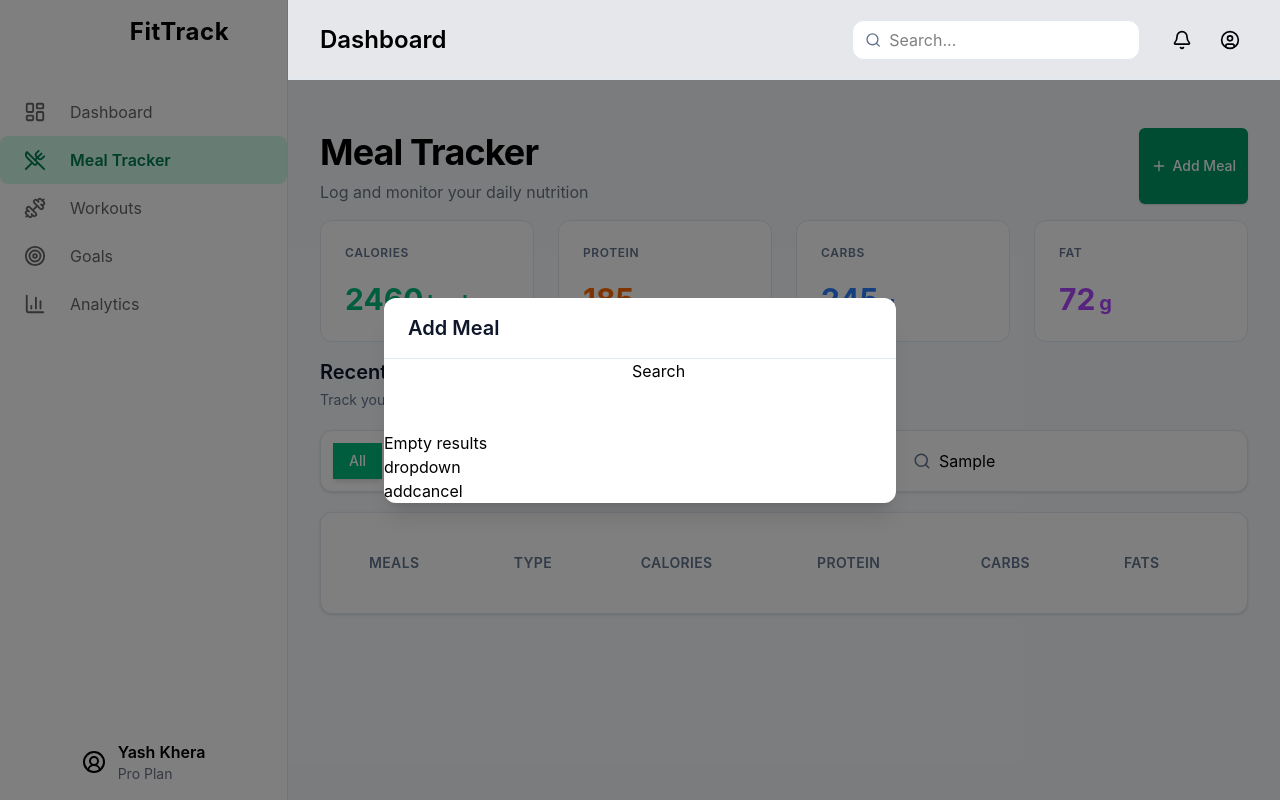
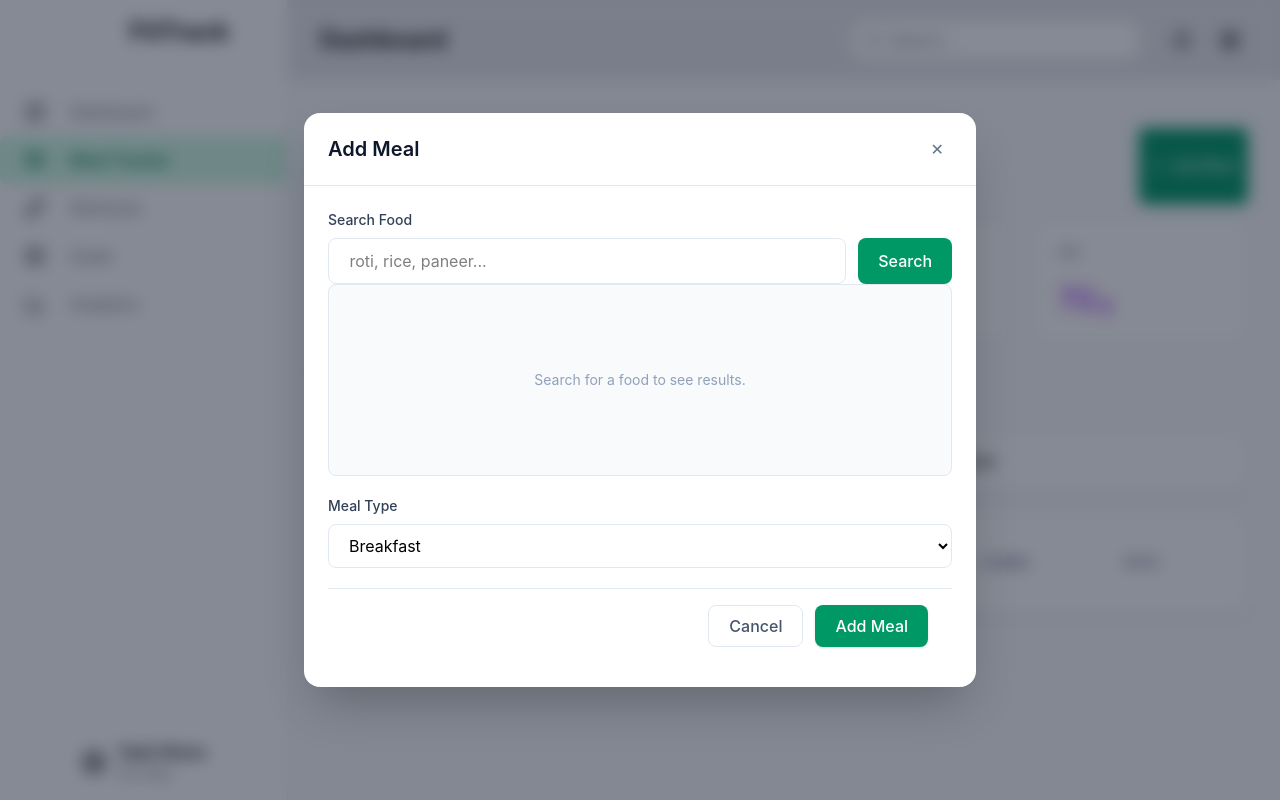
Before and after one commit to kherayash/FitTrack, a React (Vite) app: page /meals in a window 1280 px wide. Both pictures are taken after typing "Sample" into the empty fields and a click on the button "Add Meal". Built offline with nearby package versions, Linux system fonts and the light colour scheme.

Commit message:
completed add meal button and table linking

```diff
--- a/src/components/meals/AddMealModal.jsx
+++ b/src/components/meals/AddMealModal.jsx
@@ -1,8 +1,60 @@
-export default function AddMealModal({setIsModalOpen}){
+import { useState } from "react"
+
+
+export default function AddMealModal({setIsModalOpen,addMeal,}){
+    const [search, setSearch] = useState("");
+    const[results,setResults] = useState([]);
+    const[loading,setLoading] = useState(false);
+    const [selectedFood, setSelectedFood] = useState(null);
+    const [mealType, setMealType] = useState("Breakfast");
+
+    async function handleSearch(){
+            setLoading(true);
+                 const response = await fetch(
+                    `https://api.nal.usda.gov/fdc/v1/foods/search?query=${search}&api_key=${import.meta.env.VITE_USDA_API_KEY}`
+                );
+            const data = await response.json();
+             setResults(data.foods || []);
+             setLoading(false);
+
+
+
+    }
+
+    function handleAddMeal() {
+         console.log("Handle Add Meal called");
+        if (!selectedFood){
+              console.log("No food selected");
+              return;
+        }
+        console.log(selectedFood);
+        console.table(selectedFood.foodNutrients);
+    const protein = selectedFood.foodNutrients.find((nutrient)=>nutrient.nutrientName==="Protein")
+    const carbs = selectedFood.foodNutrients.find((nutrient)=>nutrient.nutrientName==="Carbohydrate, by difference")
+    const fats = selectedFood.foodNutrients.find((nutrient)=>nutrient.nutrientName==="Total lipid (fat)")
+    const calories = selectedFood.foodNutrients.find((nutrient)=>nutrient.nutrientName==="Energy")
+
+    const meal = {
+    id: selectedFood.fdcId,
+    name: selectedFood.description,
+    protein: protein?.value || 0,
+    carbs: carbs?.value || 0,
+    fats: fats?.value || 0,
+    calories: calories?.value || 0,
+    type: mealType,
+
+
+};
+  if (selectedFood) {
+        addMeal(meal);
+        setIsModalOpen(false);
+    }
+}
+
     return (
 
-            <div className="fixed inset-0 bg-black/50 flex items-center justify-center">
-                <div className="w-full max-w-lg rounded-xl bg-white shadow-xl">
+            <div className="fixed inset-0 z-50 flex items-center justify-center bg-slate-900/50 backdrop-blur-sm p-4">
+               <div className="w-full max-w-2xl rounded-2xl bg-white shadow-2xl overflow-hidden animate-in fade-in zoom-in-95 duration-200">
 
     <div className="flex items-center justify-between border-b border-slate-200 px-6 py-4">
         <h2 className="text-xl font-semibold text-slate-900">
@@ -13,24 +65,92 @@ export default function AddMealModal({setIsModalOpen}){
             onClick={() => setIsModalOpen(false)}
             className="rounded-md p-2 text-slate-500 transition hover:bg-slate-100 hover:text-slate-700"
         >
-
+            ✕
         </button>
     </div>
+        <div className="p-6 space-y-5">
 
-    <input type="text" />
-    <button>Search</button>
-    <div className="p-6">
+    <div>
+        <label className="mb-2 block text-sm font-medium text-slate-700">
+            Search Food
+        </label>
 
+
+        <div className="flex gap-3">
+            <input
+                type="text"
+                placeholder=" roti, rice, paneer..."
+                className="flex-1 rounded-lg border border-slate-200 px-4 py-2.5 outline-none transition-all duration-200 focus:border-emerald-500 focus:ring-2 focus:ring-emerald-100"
+                value={search} onChange={(e)=>setSearch(e.target.value)}
+            />
+
+            <button className="rounded-lg bg-emerald-600 px-5 py-2.5 font-medium text-white transition hover:bg-emerald-700" onClick={handleSearch}>
+                {loading ? "Searching..." : "Search"}
+            </button>
+        </div>
+          <div className="h-48 overflow-y-auto rounded-lg border border-slate-200 bg-slate-50 p-3">
+             {results.length > 0 ? (
+            results.map((item) => (
+                <div
+                    key={item.fdcId}
+                    className={`
+                                cursor-pointer rounded-lg p-3 transition-all
+                                ${
+                                    selectedFood?.fdcId === item.fdcId
+                                        ? "bg-emerald-100 border border-emerald-500"
+                                        : "hover:bg-white"
+                                }
+                            `}
+                    onClick={() => setSelectedFood(item)}
+                >
+                    {item.description}
+                </div>
+            ))
+        ) : (
+            <div className="flex h-full items-center justify-center">
+                <p className="text-sm text-slate-400">
+                    Search for a food to see results.
+                </p>
+            </div>
+        )}
     </div>
-    <div>Empty results</div>
-    <div>
-       dropdown
     </div>
-    <div>
-        <button>add</button>
-        <button>cancel</button>
-    </div>
+
+
+       <div>
+    <label className="mb-2 block text-sm font-medium text-slate-700">
+        Meal Type
+    </label>
+
+    <select
+        className="w-full rounded-lg border border-slate-200 bg-white px-4 py-2.5 outline-none transition-all duration-200 focus:border-emerald-500 focus:ring-2 focus:ring-emerald-100"
+        value={mealType}
+        onChange={(e)=>setMealType(e.target.value)}
+    >
+        <option>Breakfast</option>
+        <option>Lunch</option>
+        <option>Dinner</option>
+        <option>Snack</option>
+    </select>
+</div>
+   <div className="flex justify-end gap-3 border-t border-slate-200 px-6 py-4">
+    <button
+        onClick={() => setIsModalOpen(false)}
+        className="rounded-lg border border-slate-200 px-5 py-2 font-medium text-slate-600 transition-all duration-200 hover:bg-slate-100"
+    >
+        Cancel
+    </button>
+
+    <button
+        className="rounded-lg bg-emerald-600 px-5 py-2 font-medium text-white shadow-sm transition-all duration-200 hover:bg-emerald-700 hover:shadow-md active:scale-95" onClick={handleAddMeal}
+
+    >
+        Add Meal
+    </button>
+</div>
 </div>
         </div>
+        </div>
+
     )
 }
--- a/src/pages/Meals.jsx
+++ b/src/pages/Meals.jsx
@@ -7,6 +7,10 @@ import AddMealModal from "../components/meals/AddMealModal";
 export default function Meals(){
     const [meals,setMeals] = useState([]);
     const[isModalOpen, setIsModalOpen] = useState(false);
+
+    function addMeal(newMeal){
+        setMeals((prevMeals)=>[...prevMeals,newMeal]);
+    }
     return (
           <div className="">
             {/* header section */}
@@ -49,7 +53,8 @@ export default function Meals(){
                 <MealsTable meals={meals} />
                </div>
                <div>
-                  {isModalOpen && <AddMealModal setIsModalOpen = {setIsModalOpen} />}
+                  {isModalOpen && <AddMealModal setIsModalOpen = {setIsModalOpen}
+                  addMeal={addMeal} />}
                </div>
           </div>
     )
```
Also changed, not shown: 1 other file (tests, documents, lock files or other folders).
